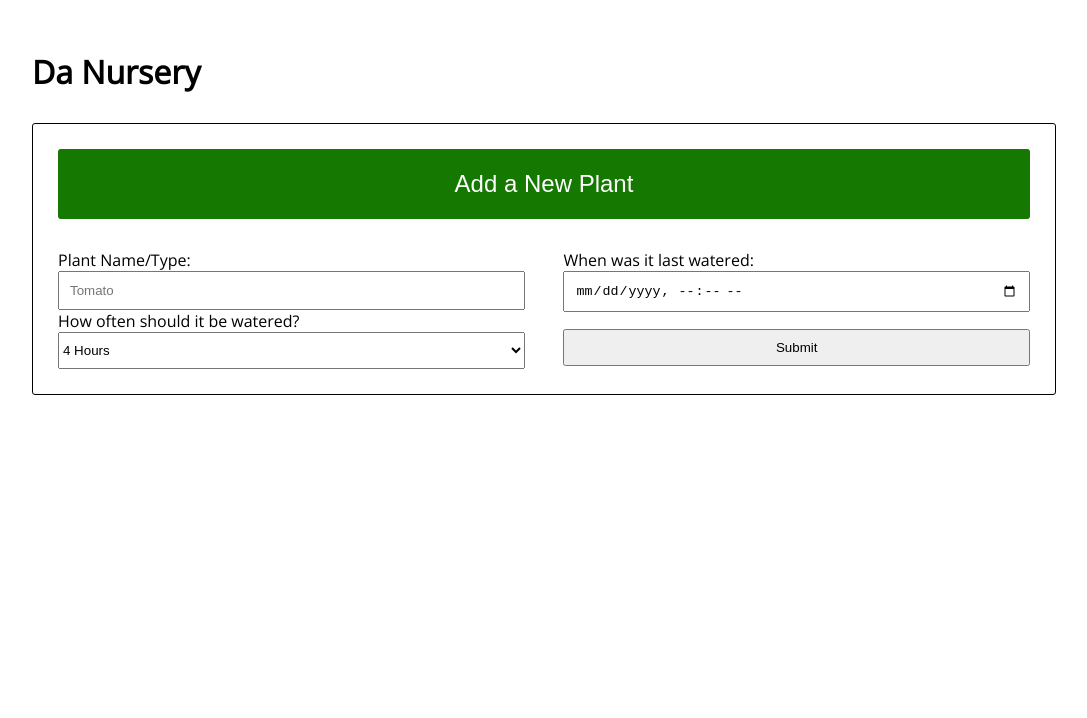
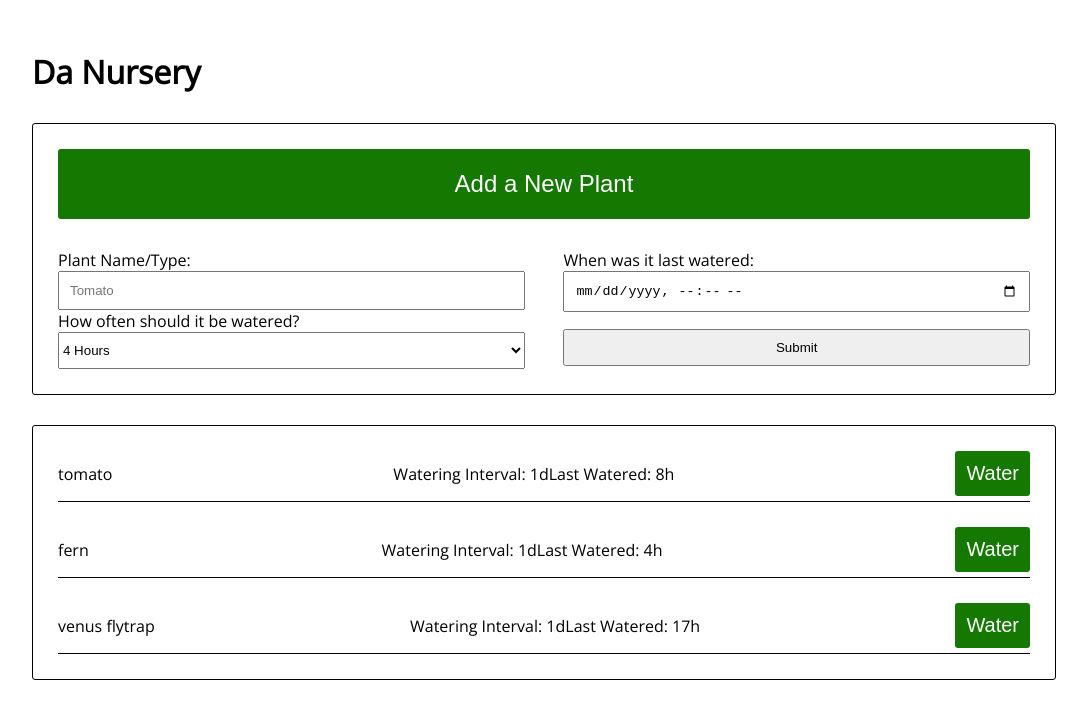
Before and after one commit to jaredeiseman/plant-watering-tracker, a React app: page / in a window 1280 px wide. Shown: the top 718 px of the page, without its empty margins (96-1183 px from the left). Built offline with nearby package versions, Linux system fonts and the light colour scheme.

Commit message:
add display of seeded content and initial styling to PlantList and child components

```diff
--- a/src/components/App.jsx
+++ b/src/components/App.jsx
@@ -23,7 +23,7 @@ class App extends React.Component {
       <div className={styles.app}>
         <h1>Da Nursery</h1>
         <FormContainer />
-        {/*<PlantList />*/}
+        <PlantList childPlantList={this.state.plantList}/>
       </div>
     );
   }
--- a/src/components/Plant.jsx
+++ b/src/components/Plant.jsx
@@ -1,15 +1,26 @@
 import React from 'react';
 import Timer from './Timer';
 import WaterButton from './WaterButton';
+import PropTypes from 'prop-types';
+import PlantModel from '../models/PlantModel';
+import styles from '../styles/App.css';
 
-function Plant() {
+function Plant(props) {
   return (
     <div>
-      <p>Plant Works!</p>
-      <Timer />
-      <WaterButton />
+      <div className={styles.plant}>
+        <p>{props.childPlant.name}</p>
+        <Timer
+          wateringInterval={props.childPlant.wateringInterval}
+          lastWatering={props.childPlant.lastWatering} />
+        <WaterButton />
+      </div>
     </div>
   );
 }
 
+Plant.propTypes = {
+  childPlant: PropTypes.instanceOf(PlantModel).isRequired
+};
+
 export default Plant;
--- a/src/components/PlantList.jsx
+++ b/src/components/PlantList.jsx
@@ -1,13 +1,20 @@
 import React from 'react';
 import Plant from './Plant';
+import styles from '../styles/App.css';
+import PropTypes from 'prop-types';
 
-function PlantList() {
+function PlantList(props) {
   return (
-    <div>
-      <p>PlantList Works!</p>
-      <Plant />
+    <div className={styles.plantList}>
+      {props.childPlantList.map((plant, index) =>
+        <Plant childPlant={plant} key={index} />
+      )}
     </div>
   );
 }
 
+PlantList.propTypes = {
+  childPlantList: PropTypes.array.isRequired
+};
+
 export default PlantList;
--- a/src/components/Timer.jsx
+++ b/src/components/Timer.jsx
@@ -1,9 +1,18 @@
 import React from 'react';
+import PropTypes from 'prop-types';
 
-function Timer() {
+function Timer(props) {
   return (
-    <div>Timer Works!</div>
+    <div>
+      <span>Watering Interval: {props.wateringInterval}</span>
+      <span>Last Watered: {props.lastWatering}</span>
+    </div>
   );
 }
 
+Timer.propTypes = {
+  wateringInterval: PropTypes.string.isRequired,
+  lastWatering: PropTypes.string.isRequired,
+};
+
 export default Timer;
--- a/src/components/WaterButton.jsx
+++ b/src/components/WaterButton.jsx
@@ -1,8 +1,9 @@
 import React from 'react';
+import styles from '../styles/App.css';
 
 function WaterButton() {
   return (
-    <div>WaterButton Works!</div>
+    <button className={styles.waterButton}>Water</button>
   );
 }
 
--- a/src/models/PlantModel.js
+++ b/src/models/PlantModel.js
@@ -1,9 +1,11 @@
 class PlantModel {
+
   constructor(name, wateringInterval, lastWatering) {
     this.name = name;
     this.wateringInterval = wateringInterval;
     this.lastWatering = lastWatering;
   }
+
 }
 
 export default PlantModel;
--- a/src/styles/App.css
+++ b/src/styles/App.css
@@ -73,3 +73,36 @@ h1 {
   margin-top: 17px;
   width: 100%;
 }
+
+.plantList {
+  border: 1px solid black;
+  padding: 0 25px 25px;
+  margin-top: 30px;
+  border-radius: 3px;
+}
+
+.plant {
+  display: flex;
+  justify-content: space-between;
+  align-items: center;
+  padding-bottom: 5px;
+  margin-top: 25px;
+  border-bottom: 1px solid black;
+}
+
+.waterButton {
+  padding: 10px;
+  font-size: 20px;
+  background: #157800;
+  border: 1px solid transparent;
+  color: white;
+  cursor: pointer;
+  border-radius: 3px;
+  transition: all .3s;
+}
+
+.waterButton:hover {
+  background: #fff;
+  border: 1px solid #157800;
+  color: #157800;
+}
```
